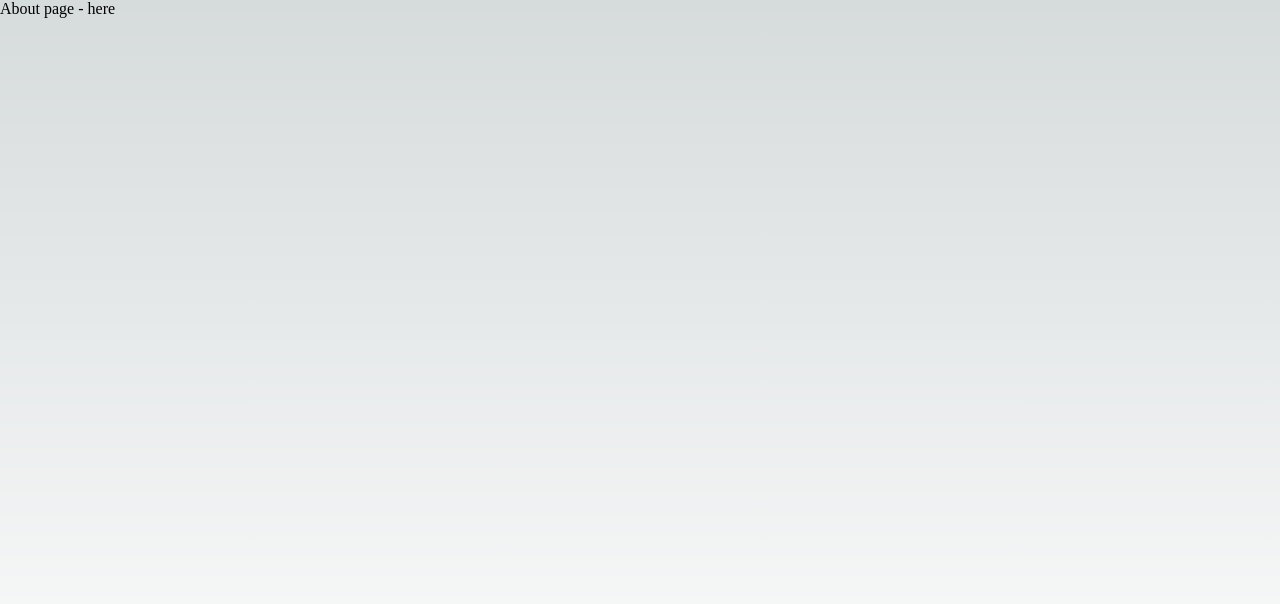
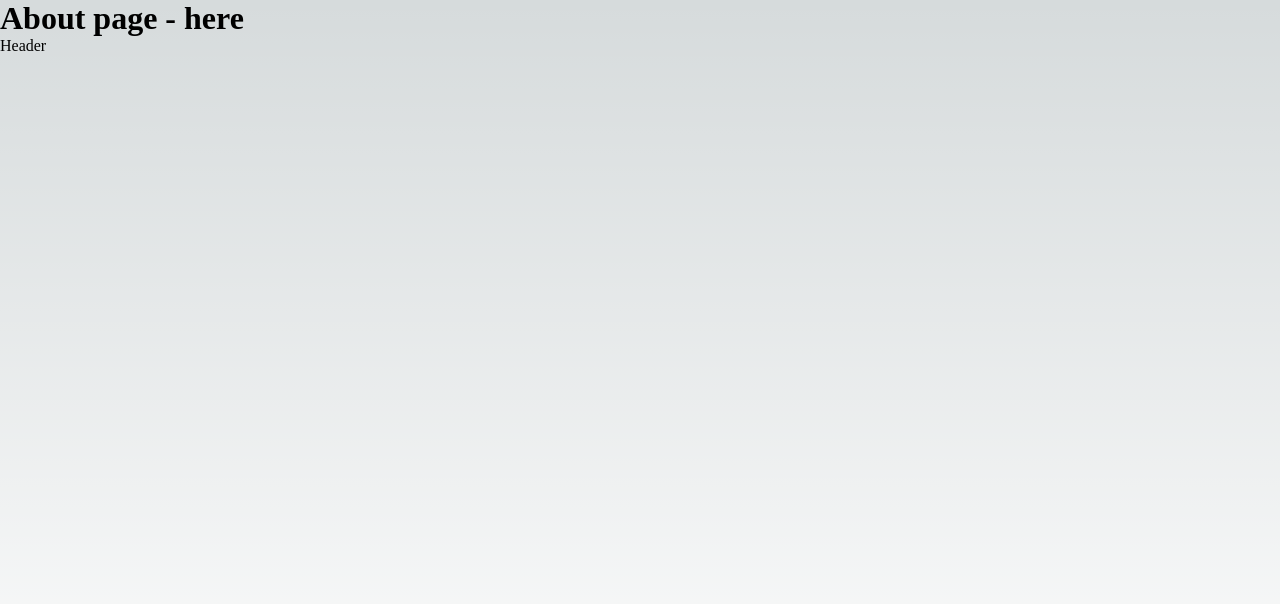
Before and after one commit to vinhhung1108/learn-nextjs01, a Next.js app: page /about in a window 1280 px wide. Shown: the top 604 px of the page. Built offline with nearby package versions, Linux system fonts and the light colour scheme.

Commit message:
Dynamic Components

```diff
--- /dev/null
+++ b/src/components/common/header.tsx
@@ -0,0 +1,13 @@
+import * as React from 'react';
+
+export interface IHeaderProps {
+}
+
+export default function Header (props: IHeaderProps) {
+    console.log('Render header')
+  return (
+    <div className='dynamic-header'>
+      Header
+    </div>
+  );
+}
--- a/src/pages/about.tsx
+++ b/src/pages/about.tsx
@@ -1,12 +1,20 @@
+// import Header from '@/components/common/header';
+import { useRouter } from 'next/router';
 import React from 'react'
+import dynamic from 'next/dynamic';
+
+const Header = dynamic(()=> import('@/components/common/header'), { ssr: false})
 
 export interface AboutPageProps {
 }
 
 export default function AboutPage (props: AboutPageProps) {
+  // const router = useRouter()
+  // console.log('About query: ', router.query)
   return (
     <div>
-      About page - here
+      <h1>About page - here</h1>
+      <Header />
     </div>
   );
 }
```
